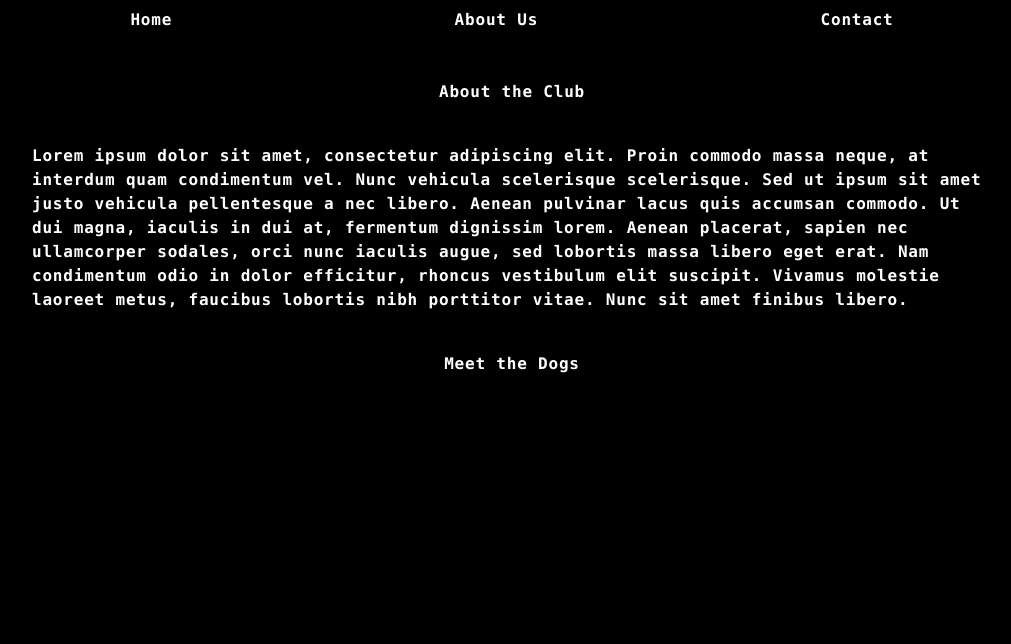
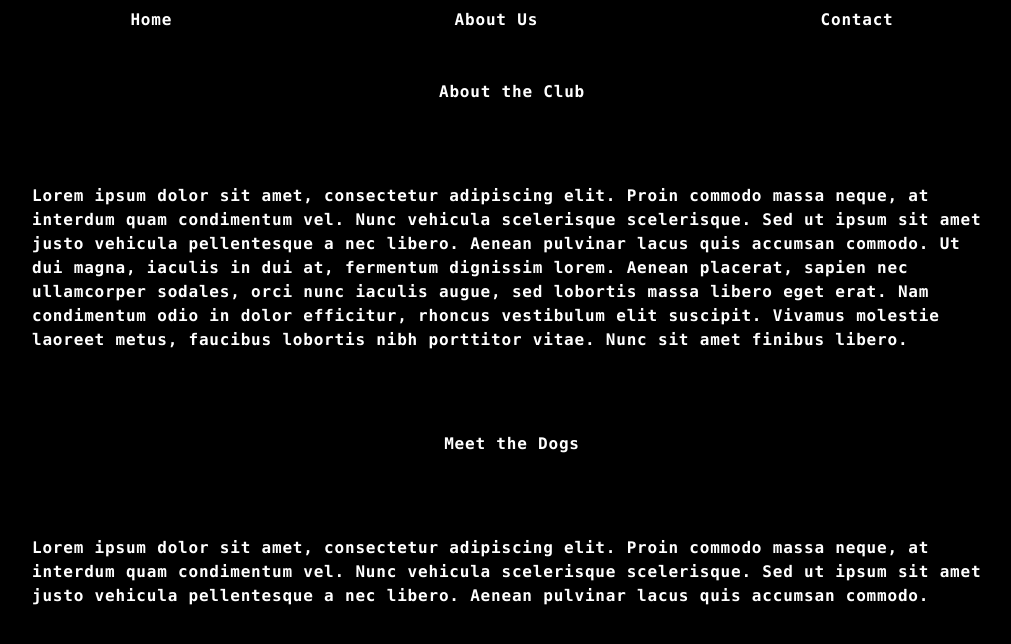
Before and after one commit to Phil-G-94/DogHouseMMA, a React (Vite) app: page /about-us in a window 1280 px wide. Shown: the top 644 px of the page, without its empty margins (128-1139 px from the left). Built offline with nearby package versions, Linux system fonts and the light colour scheme.

Commit message:
content + style edits

```diff
--- a/src/pages/AboutUs.jsx
+++ b/src/pages/AboutUs.jsx
@@ -3,24 +3,35 @@ const AboutUs = () => {
         <div className="flex flex-col items-center justify-center">
             <section className="flex flex-col items-center">
                 <h1 className="m-10">About the Club</h1>
-                <div className="w-9/12">
-                    Lorem ipsum dolor sit amet, consectetur adipiscing elit.
-                    Proin commodo massa neque, at interdum quam condimentum vel.
-                    Nunc vehicula scelerisque scelerisque. Sed ut ipsum sit amet
-                    justo vehicula pellentesque a nec libero. Aenean pulvinar
-                    lacus quis accumsan commodo. Ut dui magna, iaculis in dui
-                    at, fermentum dignissim lorem. Aenean placerat, sapien nec
-                    ullamcorper sodales, orci nunc iaculis augue, sed lobortis
-                    massa libero eget erat. Nam condimentum odio in dolor
-                    efficitur, rhoncus vestibulum elit suscipit. Vivamus
-                    molestie laoreet metus, faucibus lobortis nibh porttitor
-                    vitae. Nunc sit amet finibus libero.
+                <div className="w-9/12 m-10">
+                    <p>
+                        Lorem ipsum dolor sit amet, consectetur adipiscing elit.
+                        Proin commodo massa neque, at interdum quam condimentum
+                        vel. Nunc vehicula scelerisque scelerisque. Sed ut ipsum
+                        sit amet justo vehicula pellentesque a nec libero.
+                        Aenean pulvinar lacus quis accumsan commodo. Ut dui
+                        magna, iaculis in dui at, fermentum dignissim lorem.
+                        Aenean placerat, sapien nec ullamcorper sodales, orci
+                        nunc iaculis augue, sed lobortis massa libero eget erat.
+                        Nam condimentum odio in dolor efficitur, rhoncus
+                        vestibulum elit suscipit. Vivamus molestie laoreet
+                        metus, faucibus lobortis nibh porttitor vitae. Nunc sit
+                        amet finibus libero.
+                    </p>
                 </div>
             </section>
 
             <section className="flex flex-col items-center">
                 <h2 className="m-10">Meet the Dogs</h2>
-                <p></p>
+                <div className="w-9/12 m-10">
+                    <p>
+                        Lorem ipsum dolor sit amet, consectetur adipiscing elit.
+                        Proin commodo massa neque, at interdum quam condimentum
+                        vel. Nunc vehicula scelerisque scelerisque. Sed ut ipsum
+                        sit amet justo vehicula pellentesque a nec libero.
+                        Aenean pulvinar lacus quis accumsan commodo.
+                    </p>
+                </div>
             </section>
         </div>
     );
```
